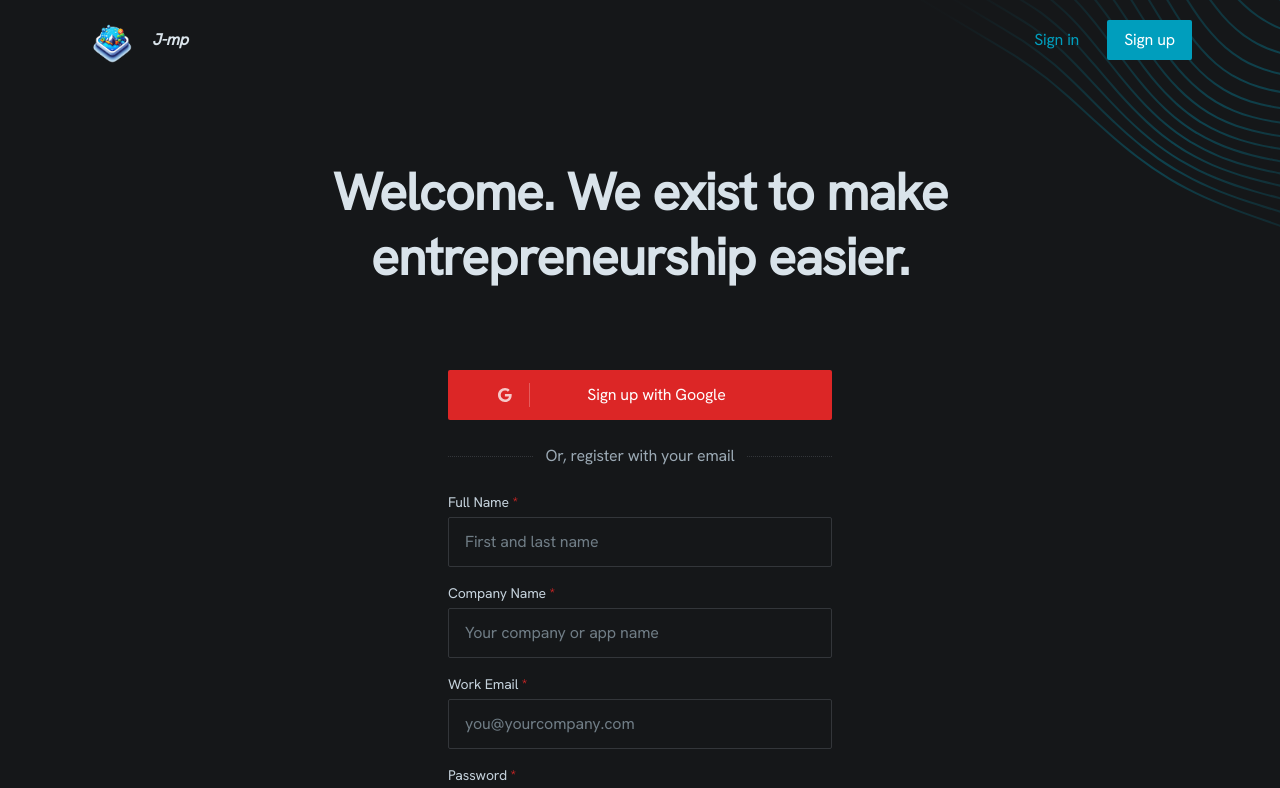
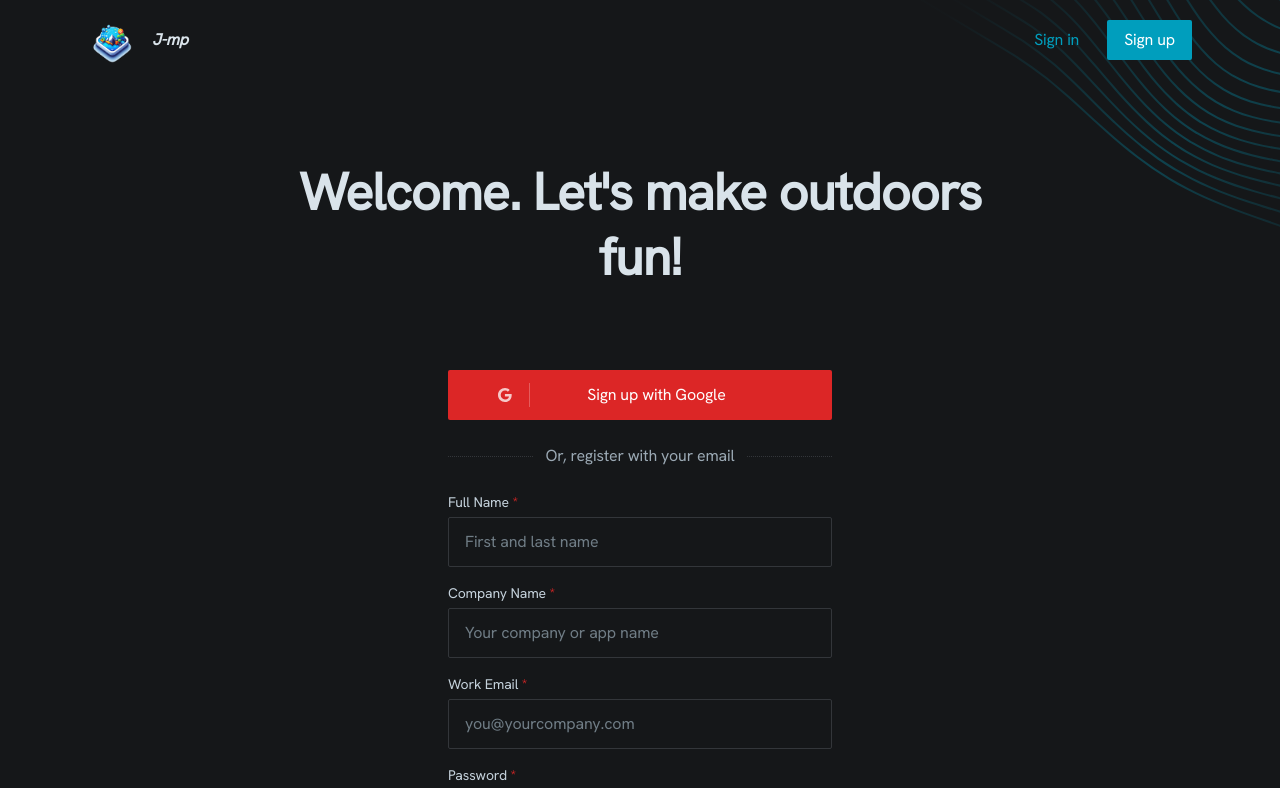
Before and after one commit to Mankeli-Software/junction2023, a Next.js app in the folder website/: page /signup in a window 1280 px wide. Shown: the top 788 px of the page. Built offline with nearby package versions, Linux system fonts and the light colour scheme.

Commit message:
Change sign in and sign up header texts

```diff
--- a/website/app/(auth)/signin/page.tsx
+++ b/website/app/(auth)/signin/page.tsx
@@ -13,7 +13,7 @@ export default function SignIn() {
 
           {/* Page header */}
           <div className="max-w-3xl mx-auto text-center pb-12 md:pb-20">
-            <h1 className="h1">Welcome back. We exist to make entrepreneurship easier.</h1>
+            <h1 className="h1">Welcome back. Let's keep making outdoors fun!</h1>
           </div>
 
           {/* Form */}
--- a/website/app/(auth)/signup/page.tsx
+++ b/website/app/(auth)/signup/page.tsx
@@ -13,7 +13,7 @@ export default function SignUp() {
 
           {/* Page header */}
           <div className="max-w-3xl mx-auto text-center pb-12 md:pb-20">
-            <h1 className="h1">Welcome. We exist to make entrepreneurship easier.</h1>
+            <h1 className="h1">Welcome. Let's make outdoors fun!</h1>
           </div>
 
           {/* Form */}
```
